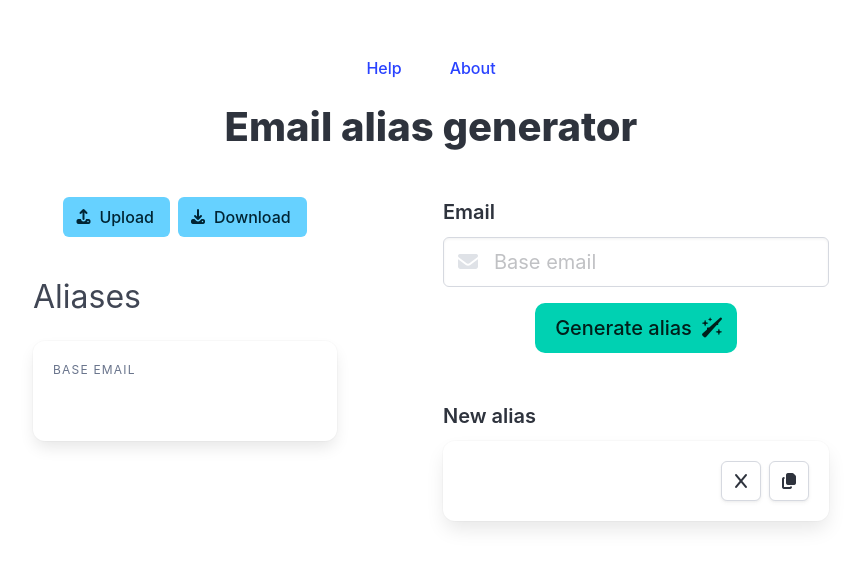
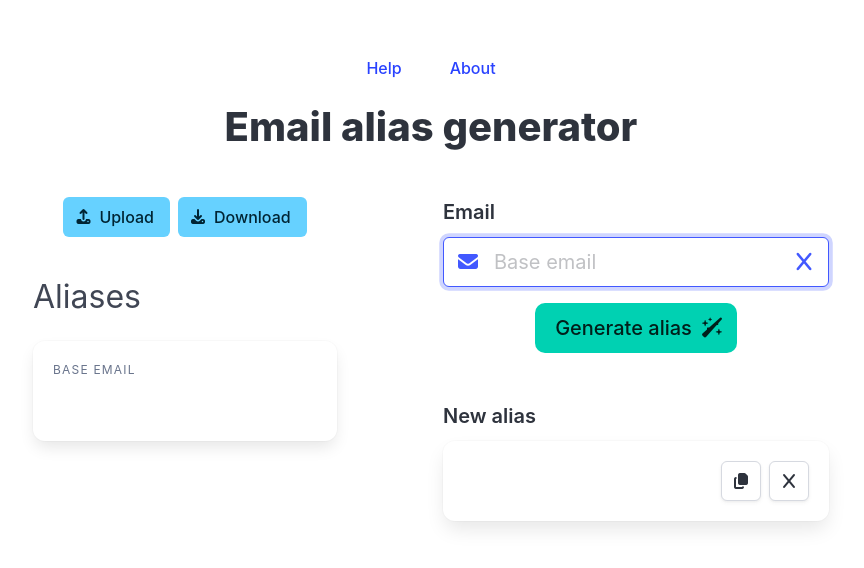
Before and after one commit to kieranongh/email-alias-generator, a React (Vite) app in the folder app/: page / in a window 1280 px wide. Shown: the top 568 px of the page, without its empty margins (209-1073 px from the left). Built offline with nearby package versions, Linux system fonts and the light colour scheme.

Commit message:
Copy to clipboard and clear base email input

```diff
--- a/app/src/components/AliasGenerator.tsx
+++ b/app/src/components/AliasGenerator.tsx
@@ -1,6 +1,7 @@
 import { useState } from "react"
 
 import { getNewEmailAlias } from "../services/email-alias-generator"
+import { ContextToast } from "./ContextToast"
 
 interface AliasGeneratorProps {
   existingTokenSet: Set<string>
@@ -11,6 +12,17 @@ export function AliasGenerator(props: AliasGeneratorProps) {
   const [baseEmail, setBaseEmail] = useState("")
   const [error, setError] = useState("")
   const [newAlias, setNewAlias] = useState("")
+  const [toastMessage, setToastMessage] = useState<string | null>(null)
+
+  const onClearBaseEmail = () => {
+    setBaseEmail("")
+  }
+
+  const onBaseEmailKeyDown = (e) => {
+    if (e.key === "Enter") {
+      onGenerateAlias()
+    }
+  }
 
   const onGenerateAlias = () => {
     let result: string
@@ -25,15 +37,47 @@ export function AliasGenerator(props: AliasGeneratorProps) {
     setError("")
   }
 
+  const onDeleteNewAlias = () => {
+    if (newAlias) {
+      props.setExistingTokenSet(prev => {
+        const next = new Set(prev)
+        next.delete(newAlias)
+        return next
+      })
+      setNewAlias("")
+    }
+  }
+  const onCopyToClipboard = async () => {
+    if (newAlias) {
+      try {
+        await window.navigator.clipboard.writeText(newAlias)
+        setToastMessage("Copied!")
+      } catch (err) {
+        console.error("Unable to copy to clipboard.", err)
+        setToastMessage("Copy failed.")
+      }
+    }
+  }
+
   return (
     <>
       <div className="field">
-        <label className="label is-medium ">Email</label>
-        <div className="control has-icons-left">
-          <input className="input is-medium " type="email"
-          placeholder="Base email" value={baseEmail} onChange={(e) => setBaseEmail(e.target.value)} />
+        <label className="label is-medium">Email</label>
+        <div className="control has-icons-left has-icons-right">
+          <input
+            className="input is-medium"
+            type="email"
+            placeholder="Base email"
+            value={baseEmail}
+            onChange={(e) => setBaseEmail(e.target.value)}
+            onKeyDown={onBaseEmailKeyDown}
+            autoFocus
+          />
           <span className="icon is-left">
             <i className="fas fa-envelope"></i>
+          </span>
+          <span className="icon is-right is-clickable" onClick={onClearBaseEmail}>
+            <i className="fas fa-x"></i>
           </span>
         </div>
         <p className="help">{error}</p>
@@ -56,15 +100,23 @@ export function AliasGenerator(props: AliasGeneratorProps) {
         <label className="label is-medium">New alias</label>
         <div className="box is-size-5 is-flex is-justify-content-space-between is-align-items-center" style={{ minHeight: "80px" }}>
           <p>{newAlias}</p>
-          <div>
-            <button className="button">
+          <div className="is-flex">
+            <div className="is-relative">
+              <button className="button" onClick={onCopyToClipboard}>
+                <span className="icon">
+                  <i className="fas fa-copy"></i>
+                </span>
+              </button>
+              {toastMessage && (
+                <ContextToast
+                  message={toastMessage}
+                  onClose={() => setToastMessage(null)}
+                />
+              )}
+            </div>
+            <button className="button ml-2" onClick={onDeleteNewAlias}>
               <span className="icon">
                 <i className="fas fa-x"></i>
-              </span>
-            </button>
-            <button className="button ml-2">
-              <span className="icon">
-                <i className="fas fa-copy"></i>
               </span>
             </button>
           </div>
--- /dev/null
+++ b/app/src/components/ContextToast.tsx
@@ -0,0 +1,29 @@
+import { useEffect } from "react"
+
+interface ContextToastProps {
+  message: string
+  duration?: number
+  onClose?: () => void
+}
+
+export function ContextToast({ message, duration = 2000, onClose }: ContextToastProps) {
+  useEffect(() => {
+    const timer = setTimeout(() => {
+      onClose?.()
+    }, duration)
+    return () => clearTimeout(timer)
+  }, [duration])
+
+  return (
+    <div className="tag is-medium" style={{
+      position: "absolute",
+      zIndex: 999,
+      whiteSpace: "nowrap",
+      top: "calc(100% + 0.5em)",
+      left: "50%",
+      transform: "translateX(-50%)",
+    }}>
+      {message}
+    </div>
+  )
+}
--- a/app/src/index.css
+++ b/app/src/index.css
@@ -13,3 +13,12 @@ ul > li {
 ul > li:not(:last-child) {
   margin-bottom: 1em;
 }
+
+is-clickable {
+  cursor: pointer;
+  pointer-events: initial;
+}
+
+is-relative {
+  position: relative;
+}
```
